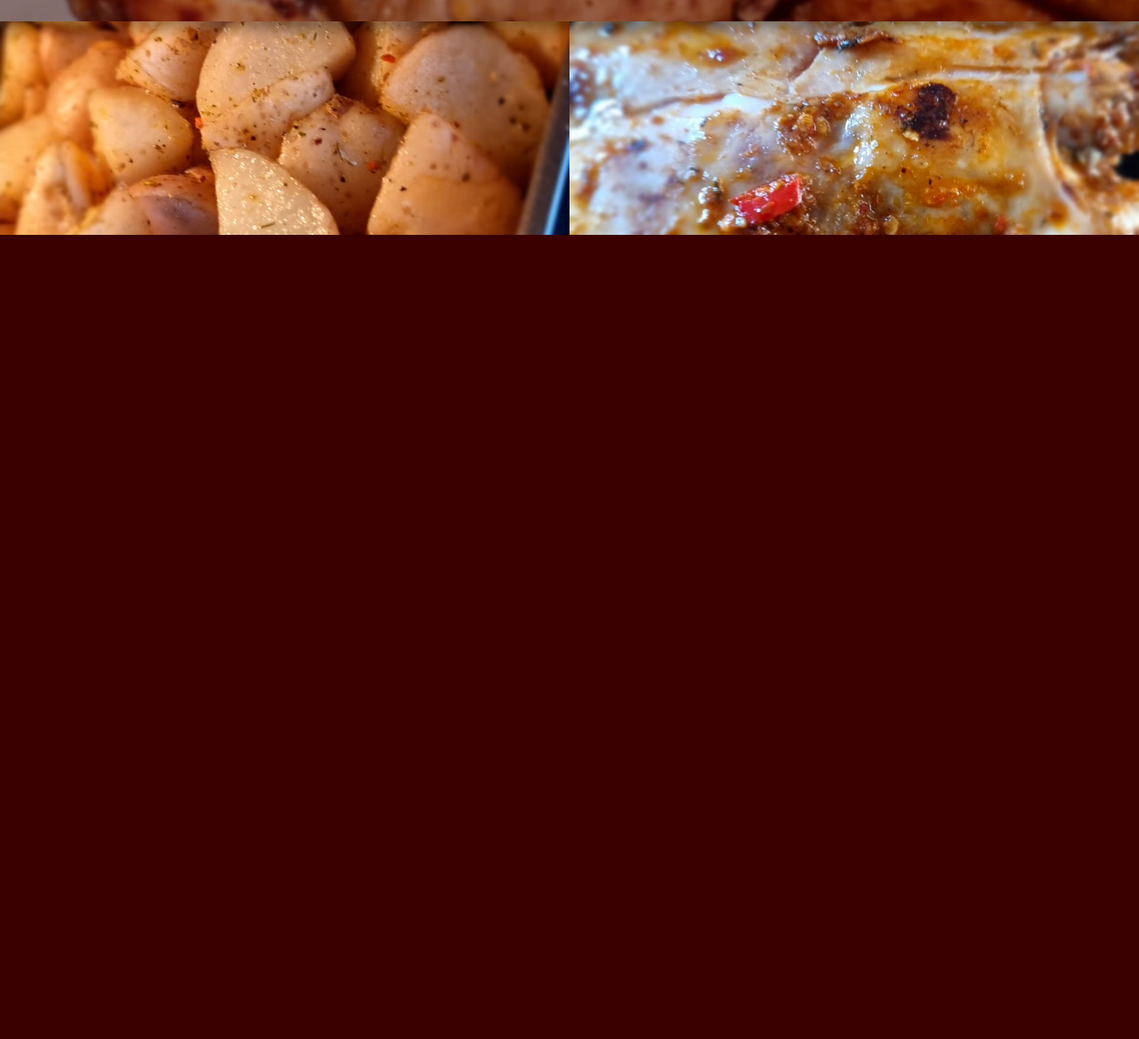
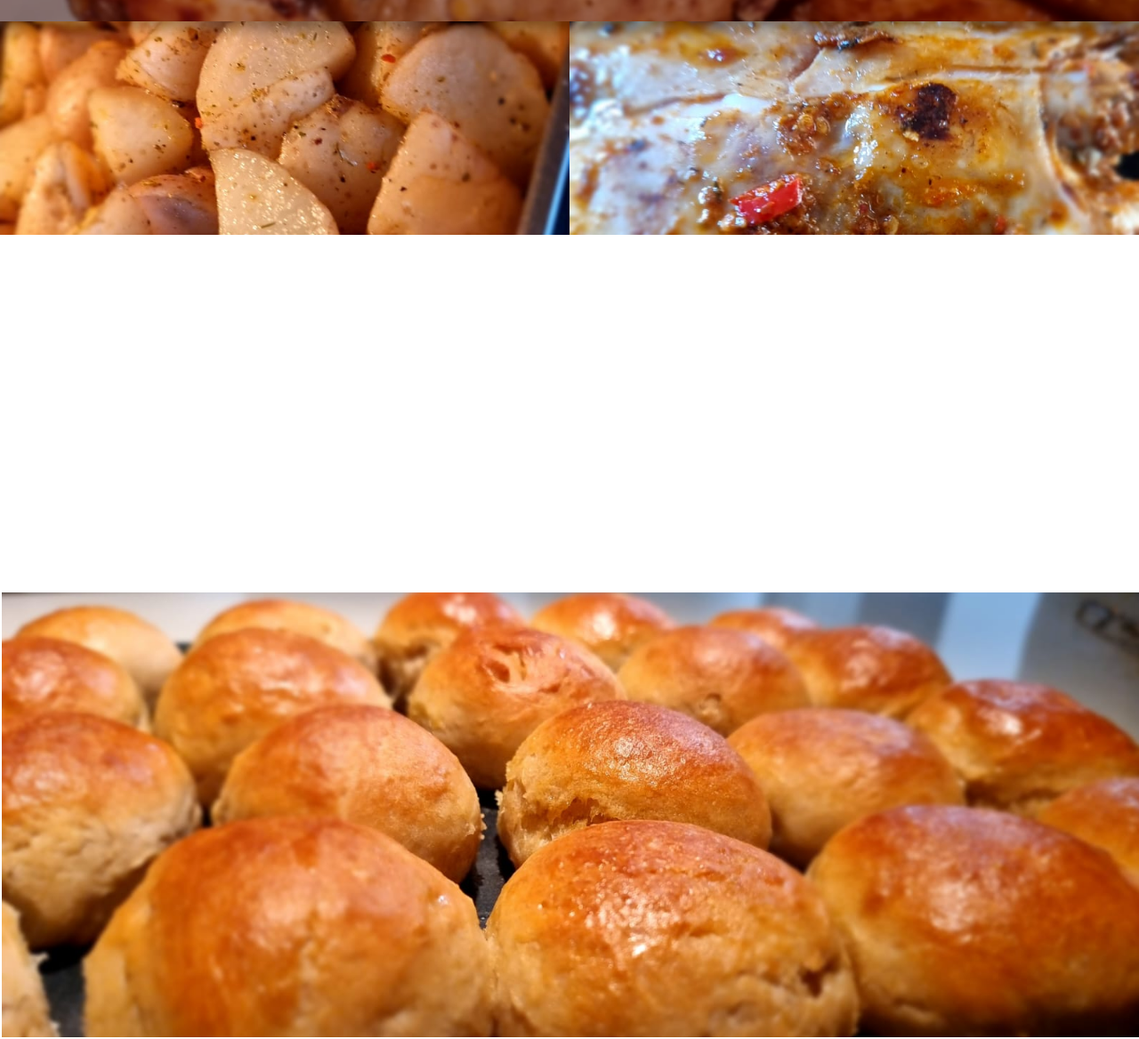
Before and after one commit to Botlhale-Setou/bnkchicken, a plain HTML site: page home.html in a window 1280 px wide. Shown: the part 536-1704 px from the top of the page at 89% size. Before the commit the page ends 800 px from the top, so only its background shows below. Drawn offline with Linux system fonts and the light colour scheme.

Commit message:
Fix desktop version margin-top bug; start w/ products section

```diff
--- a/home.html
+++ b/home.html
@@ -20,9 +20,9 @@
 	</nav>
 
 	<!-- M E N U  S E C T I O N________________________ -->
-	<div id="menu">
+	<div id="menu" class="m">
 		<ul id="menu-ul">
-			<li><a href="" class="menu-li m" id="products-li">Products <span class="menu-arrow">></span></a></li>
+			<li><a href="#products-sec" class="menu-li m" id="products-li">Products <span class="menu-arrow">></span></a></li>
 			<li><a href="" class="menu-li m" id="catering-li">Catering <span class="menu-arrow">></span></a></li>
 			<li><a href="" class="menu-li m" id="about-li">About <span class="menu-arrow">></span></a></li>
 			<li><a href="" class="menu-li m" id="contact-li">Contact <span class="menu-arrow">></span></a></li>
@@ -87,8 +87,10 @@
 
 	</div>
 
-
-
+	<!-- P R O D U C T S  S E C T I O N__________________ -->
+	<section id="products-sec">
+		<img src="./artwork/products/bg.jpeg" alt="Background buns!" id="bg">
+	</section>
 
 	<!-- S C R I P T S  S E C T I O N__________________ -->
 	<script src="./scripts.js"></script>
--- a/styles.css
+++ b/styles.css
@@ -248,6 +248,24 @@ h1 {
 	border-bottom: 4px solid var(--color-primary);
 }
 
+/* ___________________________P R O D U C T S  S E C T I O N */
+#products-sec {
+	border: 2px solid white;
+	position: absolute;
+	top: 100vh;
+	height: 900px;
+	width: 100vw;
+	background-color: white;
+}
+
+#bg {
+	position: absolute;
+	width: 100vw;
+	height: 500px;
+	bottom: 0;
+	object-fit: cover;
+}
+
 /* ___________________________M O B I L E  S E C T I O N */
 @media only screen and (max-width: 768px) {
 	.d {
```
